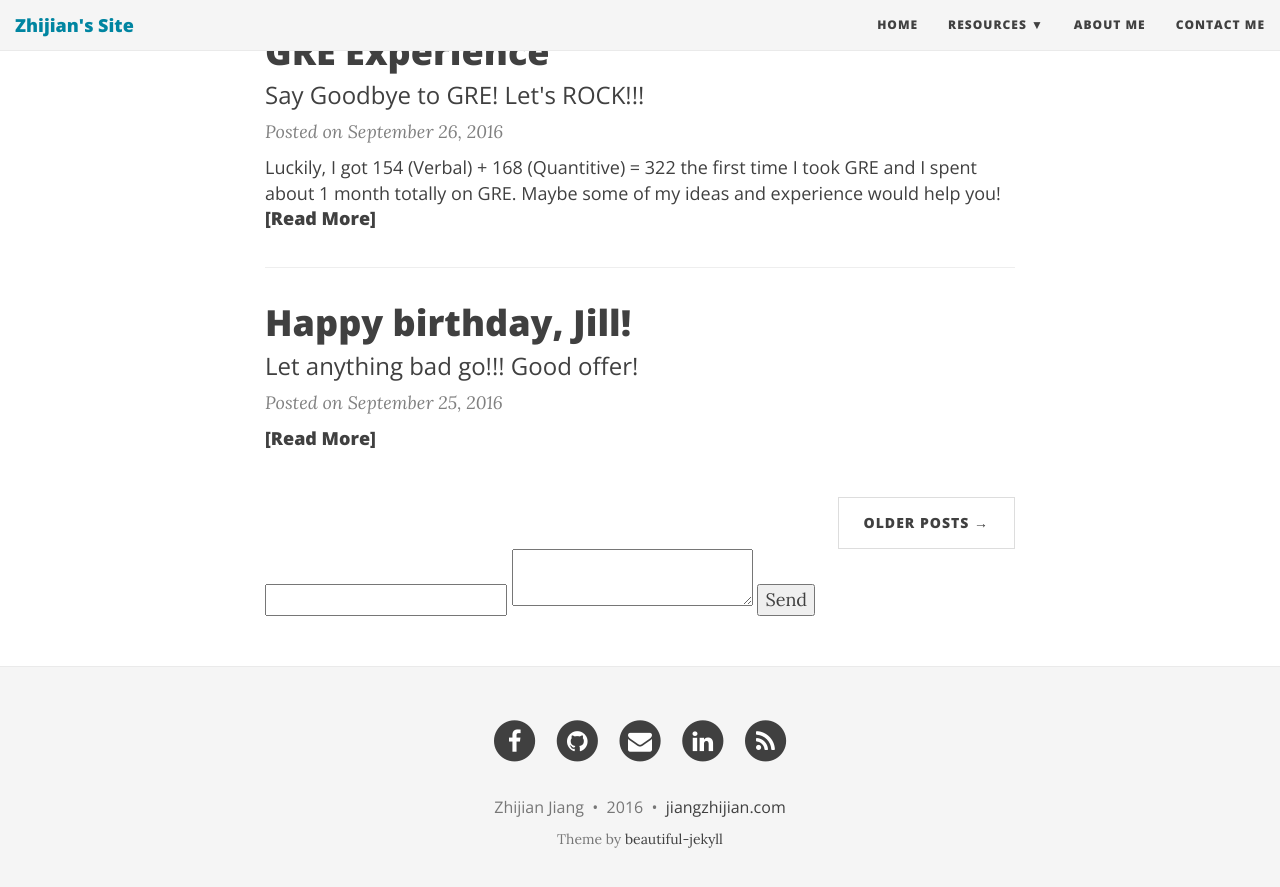
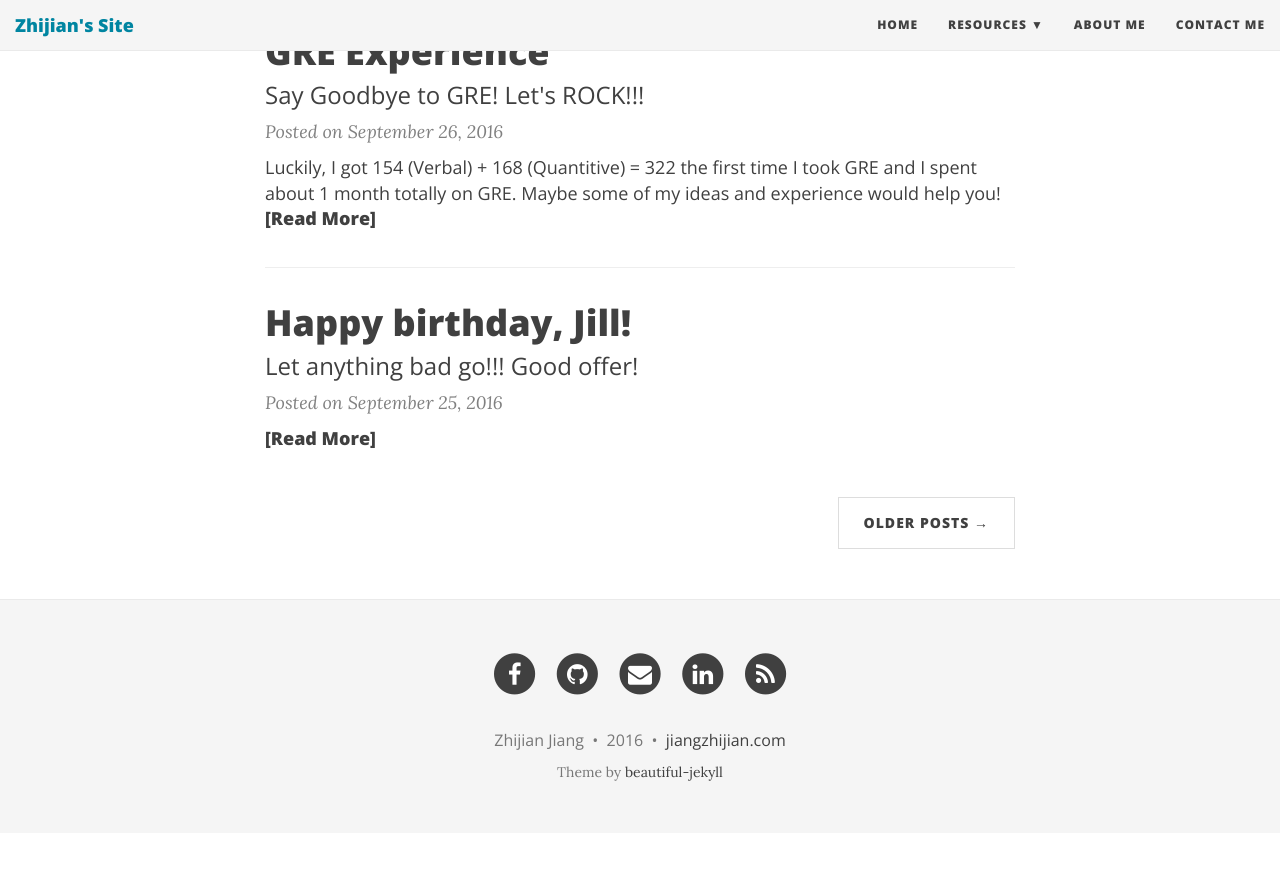
Before and after one commit to softwarelight/ZhijianJiang, a Jekyll site: the page built from index.html, in a window 1280 px wide and 900 px high, scrolled down 1118 px. Shown: the top 887 px of the window. Built offline with Jekyll 4.4.1, drawn with Linux system fonts in a browser that asks for light colours; nearby versions of some CDN libraries; the list of posts is cut into pages by our own code; after the commit the page ends 1951 px from its top, so only the background shows below that.

Commit message:
delete contact form in index.html

```diff
--- a/index.html
+++ b/index.html
@@ -67,9 +67,3 @@ subtitle: This is where I will share about myself
    ga('create', 'UA-85227363-1', 'auto');
    ga('send', 'pageview');
 </script>
-
-<form action="http://formspree.io/478293070@qq.com">
-  <input type="email" name="_replyto">
-  <textarea name="body"></textarea>
-  <input type="submit" value="Send">
-</form>
```
